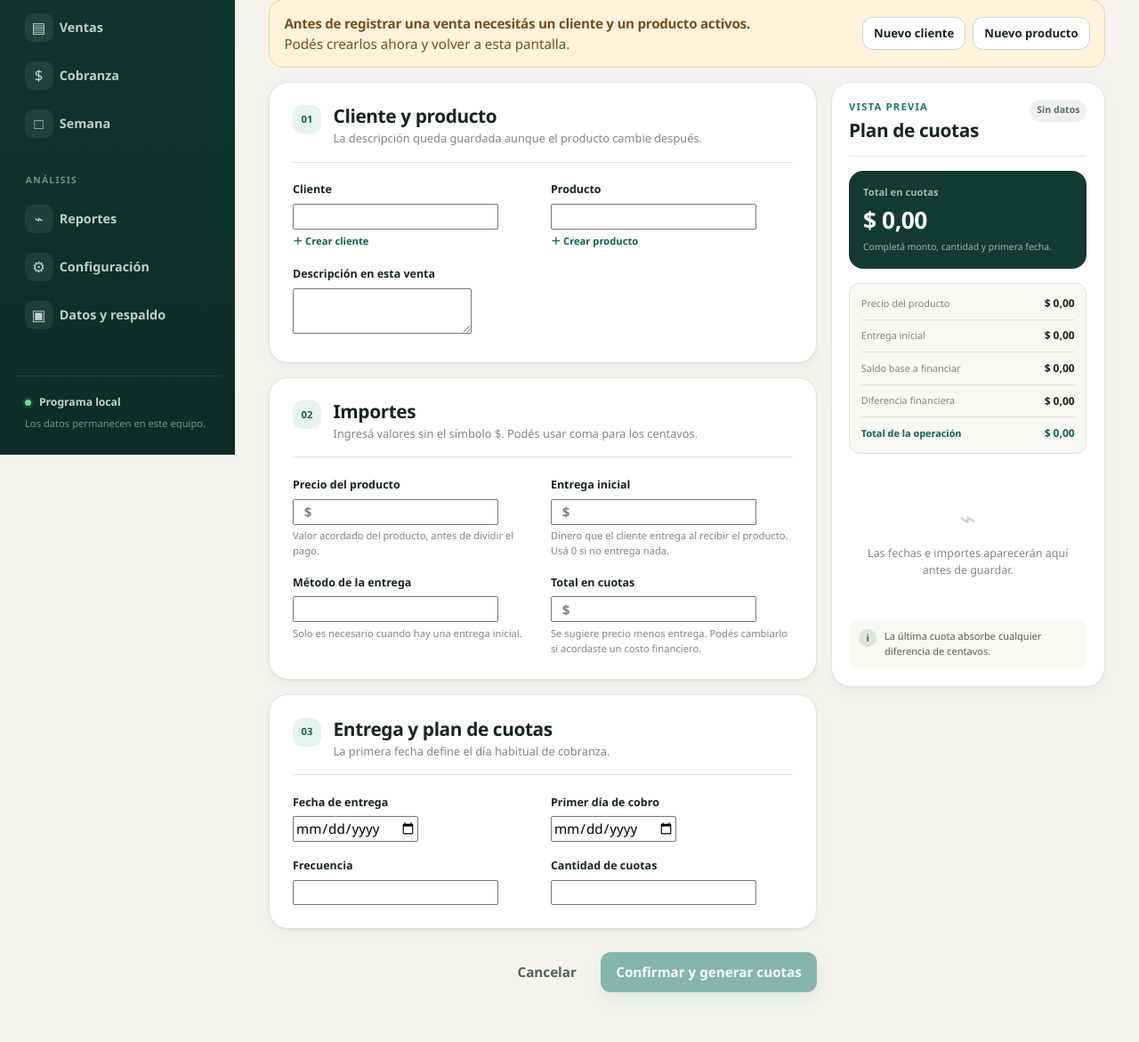
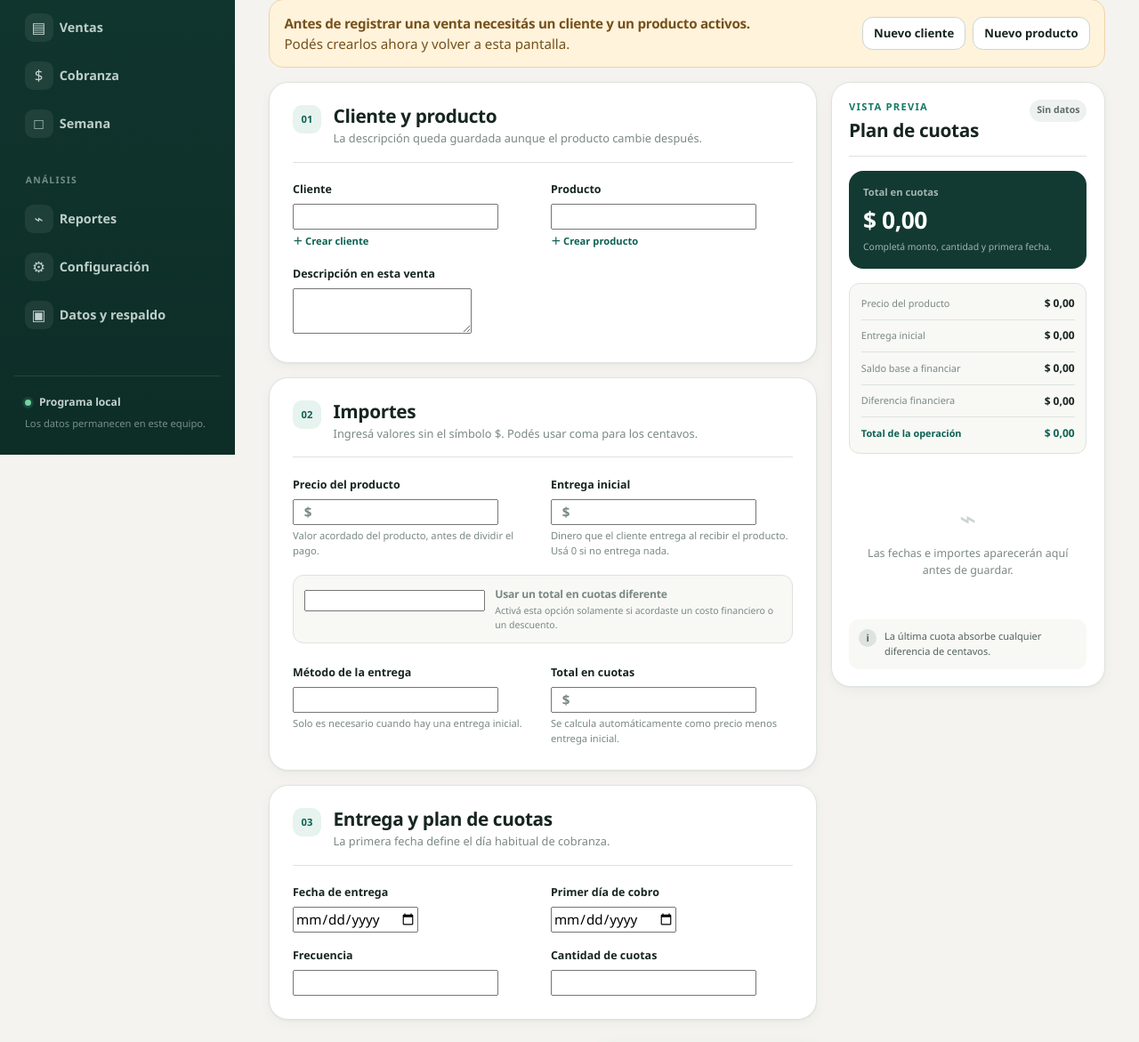
Before and after one commit to HeKoXCode/gestion-financiera-local, a Django app: template app/templates/core/sales/form.html in a window 1280 px wide. Shown: the part 289-1460 px from the top of the page at 89% size. Before the commit the page ends 1409 px from the top, so only its background shows below. Run offline with Django 4.2, Linux system fonts and the light colour scheme; the template is opened without the code that fills it: most values are stand-ins (such as "Sample title", 1, 10 or a date in 2020); form fields are guessed from the names that the template uses.

Commit message:
fix: evitar cuotas con importes desactualizados

```diff
--- a/app/static/css/app.css
+++ b/app/static/css/app.css
@@ -1545,6 +1545,49 @@ textarea.form-control {
     padding-left: 1.8rem;
 }
 
+.financing-mode {
+    margin-bottom: 0;
+}
+
+.financing-mode > label {
+    display: flex;
+    gap: 0.7rem;
+    align-items: flex-start;
+    padding: 0.75rem;
+    border: 1px solid var(--border);
+    border-radius: 0.75rem;
+    background: var(--surface-soft);
+    cursor: pointer;
+}
+
+.financing-mode input {
+    margin-top: 0.25rem;
+    accent-color: var(--primary);
+}
+
+.financing-mode strong,
+.financing-mode small {
+    display: block;
+}
+
+.financing-mode strong {
+    font-size: 0.76rem;
+}
+
+.financing-mode small {
+    margin-top: 0.12rem;
+    color: var(--muted);
+    font-size: 0.66rem;
+    font-weight: 500;
+}
+
+.money-input .form-control.is-calculated {
+    border-color: #b9d9d0;
+    background: var(--primary-soft);
+    color: var(--primary-dark);
+    font-weight: 800;
+}
+
 .sale-summary-grid {
     display: grid;
     grid-template-columns: repeat(5, minmax(0, 1fr));
--- a/app/static/js/sale-form.js
+++ b/app/static/js/sale-form.js
@@ -7,6 +7,9 @@
     const productPriceInput = document.querySelector("#id_cash_price");
     const downPaymentInput = document.querySelector("#id_down_payment");
     const downPaymentMethodInput = document.querySelector("#id_down_payment_method");
+    const customInstallmentTotalInput = document.querySelector(
+        "#id_custom_installment_total"
+    );
     const financedInput = document.querySelector("#id_financed_amount");
     const countInput = document.querySelector("#id_installment_count");
     const frequencyInput = document.querySelector("#id_frequency");
@@ -20,6 +23,7 @@
     const adjustmentLabel = document.querySelector("#preview-adjustment-label");
     const adjustmentOutput = document.querySelector("#preview-adjustment");
     const operationTotalOutput = document.querySelector("#preview-operation-total");
+    const financingModeNote = document.querySelector("#financing-mode-note");
     const captionOutput = document.querySelector("#preview-caption");
     const frequencyOutput = document.querySelector("#preview-frequency");
     const rowsOutput = document.querySelector("#preview-rows");
@@ -27,7 +31,6 @@
     const tableOutput = document.querySelector("#preview-table-wrap");
     const submitButton = document.querySelector("#sale-submit");
     let lastAutomaticDescription = "";
-    let financedWasEdited = Boolean(financedInput?.value.trim());
 
     const currency = new Intl.NumberFormat("es-AR", {
         style: "currency",
@@ -145,17 +148,25 @@
         tableOutput.hidden = false;
     }
 
-    function suggestInstallmentTotal() {
+    function synchronizeFinancing() {
         const productPriceCents = parseMoneyToCents(productPriceInput.value);
         const downPaymentCents = parseMoneyToCents(downPaymentInput.value);
         const suggestedCents = Math.max(productPriceCents - downPaymentCents, 0);
+        const usesCustomTotal = customInstallmentTotalInput.checked;
 
-        if (!financedWasEdited) {
+        if (!usesCustomTotal) {
             financedInput.value =
                 suggestedCents > 0
                     ? (suggestedCents / 100).toFixed(2).replace(".", ",")
                     : "";
         }
+        financedInput.readOnly = !usesCustomTotal;
+        financedInput.required = usesCustomTotal;
+        financedInput.classList.toggle("is-calculated", !usesCustomTotal);
+        financedInput.setAttribute("aria-readonly", String(!usesCustomTotal));
+        financingModeNote.textContent = usesCustomTotal
+            ? "Modo personalizado: este valor no cambia al modificar el precio o la entrega."
+            : "Automático: siempre es el precio del producto menos la entrega inicial.";
 
         const hasDownPayment = downPaymentCents > 0;
         downPaymentMethodInput.disabled = !hasDownPayment;
@@ -178,23 +189,24 @@
         control?.addEventListener("input", updatePreview);
         control?.addEventListener("change", updatePreview);
     });
-    financedInput?.addEventListener("input", () => {
-        financedWasEdited = Boolean(financedInput.value.trim());
-        updatePreview();
-    });
+    financedInput?.addEventListener("input", updatePreview);
     financedInput?.addEventListener("change", updatePreview);
     [productPriceInput, downPaymentInput].forEach((control) => {
-        control?.addEventListener("input", suggestInstallmentTotal);
-        control?.addEventListener("change", suggestInstallmentTotal);
+        control?.addEventListener("input", synchronizeFinancing);
+        control?.addEventListener("change", synchronizeFinancing);
     });
+    customInstallmentTotalInput?.addEventListener("change", synchronizeFinancing);
     productInput?.addEventListener("change", updateProductDescription);
 
     form.addEventListener("submit", () => {
+        // This is synchronous: the latest visible values are copied before the
+        // browser builds the POST request. The server recalculates them again.
+        synchronizeFinancing();
         if (submitButton && form.checkValidity()) {
             submitButton.disabled = true;
             submitButton.textContent = "Guardando venta…";
         }
     });
 
-    suggestInstallmentTotal();
+    synchronizeFinancing();
 })();
--- a/app/templates/core/sales/form.html
+++ b/app/templates/core/sales/form.html
@@ -86,6 +86,15 @@
                     <p class="field-help">Dinero que el cliente entrega al recibir el producto. Usá 0 si no entrega nada.</p>
                     {% for error in form.down_payment.errors %}<small class="field-error">{{ error }}</small>{% endfor %}
                 </div>
+                <div class="field span-2 financing-mode">
+                    <label for="{{ form.custom_installment_total.id_for_label }}">
+                        {{ form.custom_installment_total }}
+                        <span>
+                            <strong>Usar un total en cuotas diferente</strong>
+                            <small>Activá esta opción solamente si acordaste un costo financiero o un descuento.</small>
+                        </span>
+                    </label>
+                </div>
                 <div class="field">
                     <label for="{{ form.down_payment_method.id_for_label }}">Método de la entrega</label>
                     {{ form.down_payment_method }}
@@ -95,7 +104,7 @@
                 <div class="field">
                     <label for="{{ form.financed_amount.id_for_label }}">Total en cuotas</label>
                     <div class="money-input"><span>$</span>{{ form.financed_amount }}</div>
-                    <p class="field-help">Se sugiere precio menos entrega. Podés cambiarlo si acordaste un costo financiero.</p>
+                    <p class="field-help" id="financing-mode-note">Se calcula automáticamente como precio menos entrega inicial.</p>
                     {% for error in form.financed_amount.errors %}<small class="field-error">{{ error }}</small>{% endfor %}
                 </div>
             </div>
--- a/docs/MANUAL_USO_PORTABLE.txt
+++ b/docs/MANUAL_USO_PORTABLE.txt
@@ -20,7 +20,9 @@ Productos: catálogo usado al registrar ventas.
 Ventas: carga una financiación y genera sus cuotas.
 En una venta indicá el precio del producto, la entrega inicial (si existe) y
 el total que se dividirá en cuotas. La entrega queda registrada como dinero
-recibido y no se descuenta nuevamente de las cuotas.
+recibido y no se descuenta nuevamente de las cuotas. El total se calcula solo;
+activá “Usar un total en cuotas diferente” únicamente si acordaste un costo
+financiero o un descuento.
 Cobranza: registra pagos, pagos parciales o que el cliente no pagó.
 Semana: compara de lunes a sábado clientes, vencimientos, atrasos y recorridos.
 Reportes: revisa lo cobrado y la cartera pendiente.
```
Also changed, not shown: app/modules/core/forms.py (+19 -0 lines), app/modules/core/tests/test_phase3_views.py (+71 -0 lines), docs/FASE_3_INTERFAZ_COMERCIAL.md (+5 -0 lines).
